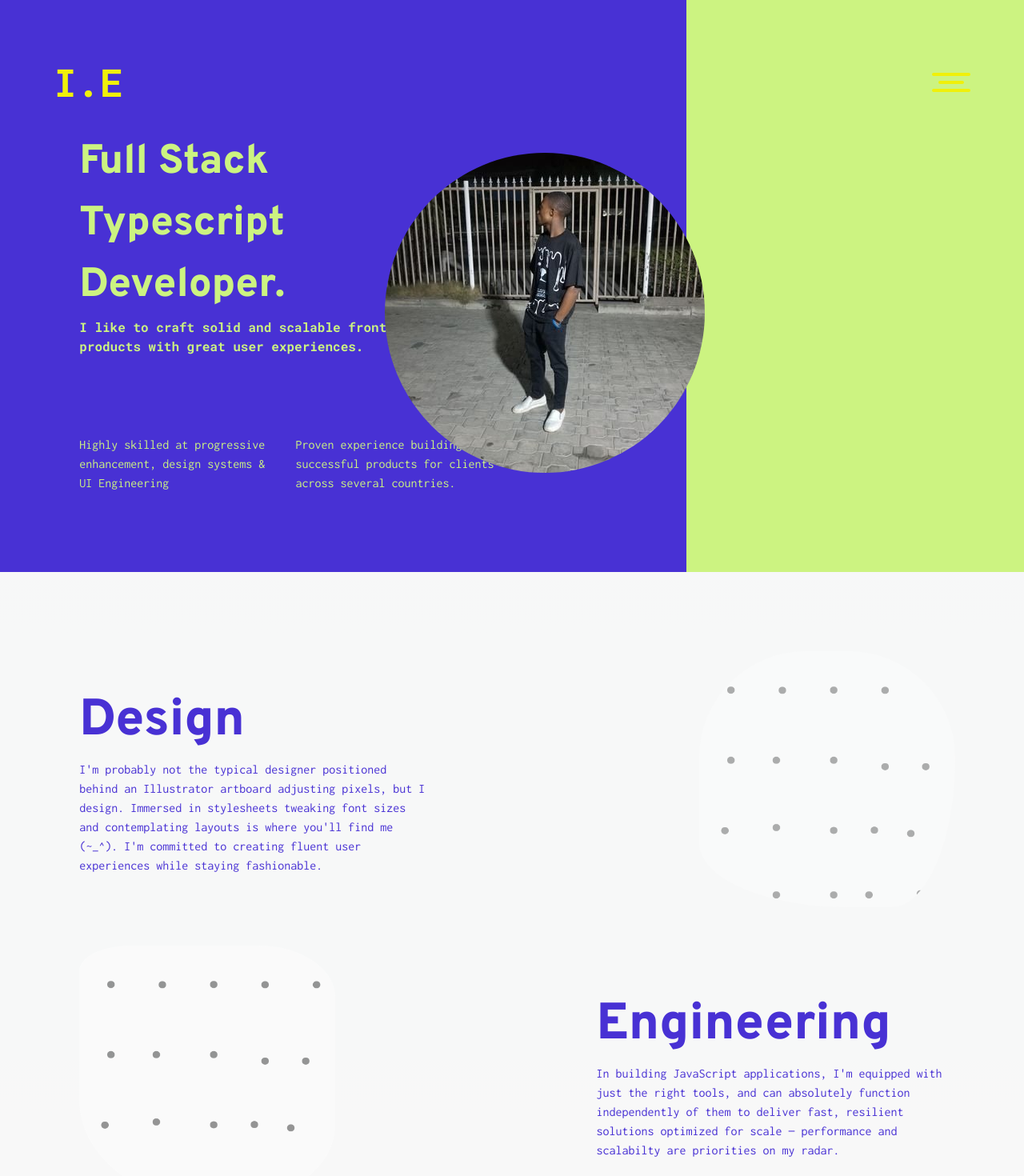
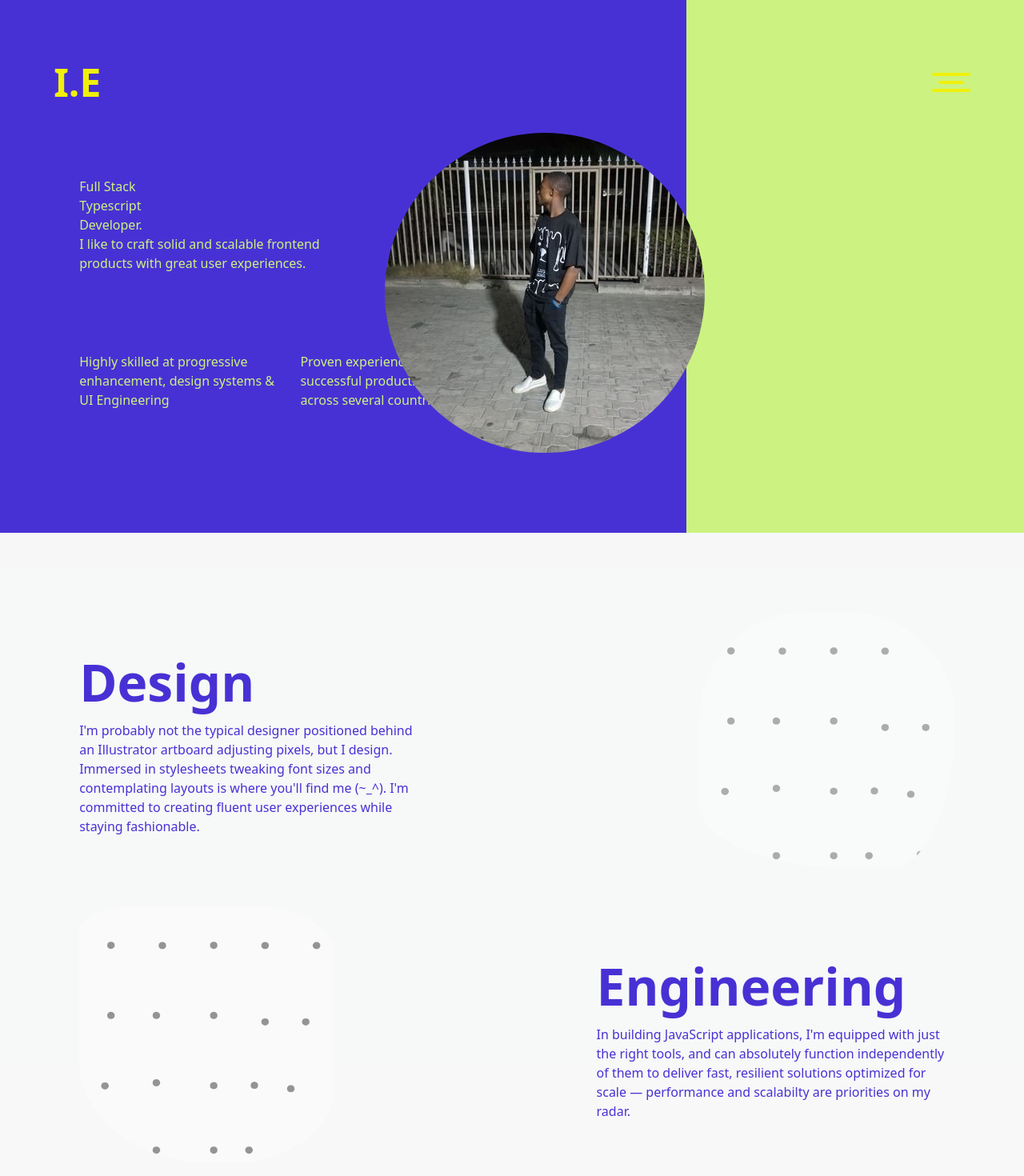
Before and after one commit to Ilesanmi-Erioluwa-Victor/portfolio, a Next.js app: page / in a window 1280 px wide. Shown: the top 1470 px of the page at 80% size. Built offline with nearby package versions, Linux system fonts and the light colour scheme.

Commit message:
modified again

```diff
--- a/src/app/layout.tsx
+++ b/src/app/layout.tsx
@@ -1,7 +1,7 @@
 import './globals.css';
 import type { Metadata } from 'next';
 import { Bar, Footer } from '../components';
-import { inconsolata } from '../fonts/fonts';
+// import { inconsolata } from '../fonts/fonts';
 
 export const metadata: Metadata = {
   title: 'My Portfolio Website',
@@ -16,7 +16,7 @@ export default function RootLayout({
 }) {
   return (
     <html lang='en'>
-      <body className={`${inconsolata.className} relative`}>
+      <body className={` relative`}>
         <Bar />
         {children}
         <Footer />
--- a/src/components/Bar.tsx
+++ b/src/components/Bar.tsx
@@ -2,7 +2,14 @@
 
 import Link from 'next/link';
 import { useState } from 'react';
-import { roboto_mono } from '../fonts/fonts';
+// import { roboto_mono } from '../fonts/fonts';
+import {
+  Inter,
+  Roboto_Mono,
+  Roboto,
+  Inconsolata,
+  Overpass,
+} from 'next/font/google';
 
 import { motion, useTransform, useScroll, circOut } from 'framer-motion';
 
@@ -28,7 +35,7 @@ const Bar = () => {
     <nav className='flex items-center justify-between fixed z-[100] w-[100%] p-[calc(4vw_+_1rem)] mx-auto'>
       <Link href='/'>
         <motion.span
-          className={`${roboto_mono.className} text-[3rem] font-bold`}
+          className={` text-[3rem] font-bold`}
           animate={{ opacity: 1 }}
           transition={{ duration: 1 }}
           style={{ color: linkColor, opacity: 1 }}
--- a/src/components/Experience.tsx
+++ b/src/components/Experience.tsx
@@ -2,7 +2,7 @@
 import { useRef } from 'react';
 
 import Image from 'next/image';
-import { overpass } from '../fonts/fonts';
+// import { overpass } from '../fonts/fonts';
 import svg from '../assets/images/svg3.png';
 import { motion, useInView } from 'framer-motion';
 
@@ -14,7 +14,7 @@ const Experience = () => {
       <article className='flex justify-between lg:items-center gap-5 lg:flex-row flex-col py-[calc(4vh_+_0.5rem)] px-[calc(4vw_+_0.5rem)] md:py-[calc(4vh_+_2.5rem)] md:px-[calc(4vw_+_2rem)] lg:py-0 lg:px-0 w-[80%] mx-auto lg:w-full'>
         <div className='w-full lg:w-[30%] flex flex-col gap-3'>
           <h2
-            className={`${overpass.className} text-[3.5rem] lg:text-[4rem] font-semibold`}
+            className={` text-[3.5rem] lg:text-[4rem] font-semibold`}
           >
             Over the years,
           </h2>
--- a/src/components/Header.tsx
+++ b/src/components/Header.tsx
@@ -3,7 +3,7 @@
 import Image from 'next/image';
 import { useEffect, useRef } from 'react';
 import { motion,  useInView } from 'framer-motion';
-import { roboto_mono, overpass } from '../fonts/fonts';
+// import { roboto_mono, overpass } from '../fonts/fonts';
 import Me from '../assets/images/myself.jpg';
 
 const Header = () => {
@@ -43,14 +43,14 @@ const Header = () => {
       <section className='mt-[calc(4vw_+_1rem)] flex items-center justify-between gap-[2rem] relative'>
         <article className='w-full md:w-full lg:w-[50%]'>
           <h2
-            className={`${overpass.className} text-[3.2rem] text-white lg:text-[#ccf381]`}
+            className={`$text-[3.2rem] text-white lg:text-[#ccf381]`}
           >
             Full Stack <br /> Typescript <br />
             Developer<span className='text-white lg:text-[#ccf381]'>.</span>
           </h2>
 
           <p
-            className={`${roboto_mono.className} text-white lg:text-[#ccf381]`}
+            className={` text-white lg:text-[#ccf381]`}
           >
             I like to craft solid and scalable frontend <br /> products with
             great user experiences.
--- a/src/components/Roles.tsx
+++ b/src/components/Roles.tsx
@@ -2,7 +2,7 @@
 
 import { useRef } from 'react';
 import Image from 'next/image';
-import { overpass } from '../fonts/fonts';
+// import { overpass } from '../fonts/fonts';
 import overlap from '../assets/images/overlap.png';
 import { motion, useInView } from 'framer-motion';
 
@@ -15,7 +15,7 @@ const Roles = () => {
       <article className='flex justify-between items-center gap-5 relative z-10'>
         <div className='w-full lg:w-[41%]'>
           <h2
-            className={`${overpass.className} text-[3.5rem] lg:text-[4rem] font-semibold`}
+            className={` text-[3.5rem] lg:text-[4rem] font-semibold`}
           >
             Design
           </h2>
@@ -52,7 +52,7 @@ const Roles = () => {
       <article className='flex justify-between items-center gap-5 flex-row-reverse'>
         <div className='w-full lg:w-[41%] '>
           <h2
-            className={`${overpass.className} text-[3.5rem] lg:text-[4rem] font-semibold`}
+            className={` text-[3.5rem] lg:text-[4rem] font-semibold`}
           >
             Engineering
           </h2>
@@ -86,7 +86,7 @@ const Roles = () => {
       <article className='flex justify-between items-center gap-5'>
         <div className='w-full lg:w-[41%]'>
           <h2
-            className={`${overpass.className} text-[3.5rem] lg:text-[4rem] font-semibold`}
+            className={` text-[3.5rem] lg:text-[4rem] font-semibold`}
           >
             Database Modelling
           </h2>
@@ -121,7 +121,7 @@ const Roles = () => {
       <article className='flex justify-between items-center gap-5 flex-row-reverse'>
         <div className='w-full lg:w-[41%]'>
           <h2
-            className={`${overpass.className} text-[3.5rem] lg:text-[4rem] font-semibold`}
+            className={` text-[3.5rem] lg:text-[4rem] font-semibold`}
           >
             Database Engineering
           </h2>
--- a/src/fonts/fonts.ts
+++ b/src/fonts/fonts.ts
@@ -1,39 +1,39 @@
-import {
-  Inter,
-  Roboto_Mono,
-  Roboto,
-  Inconsolata,
-  Overpass,
-} from 'next/font/google';
+// import {
+//   Inter,
+//   Roboto_Mono,
+//   Roboto,
+//   Inconsolata,
+//   Overpass,
+// } from 'next/font/google';
 
-export const inter = Inter({
-  subsets: ['latin'],
-  display: 'swap',
-});
+// export const inter = Inter({
+//   subsets: ['latin'],
+//   display: 'swap',
+// });
 
-export const overpass = Overpass({
-  subsets: ['cyrillic'],
-  weight: ['800'],
-  display: 'swap',
-  fallback: ['system-ui', 'arial'],
-});
+// export const overpass = Overpass({
+//   subsets: ['cyrillic'],
+//   weight: ['800'],
+//   display: 'swap',
+//   fallback: ['system-ui', 'arial'],
+// });
 
-export const roboto = Roboto({
-  weight: ['400', '700'],
-  style: ['normal', 'italic'],
-  subsets: ['latin'],
-  display: 'swap',
-});
+// export const roboto = Roboto({
+//   weight: ['400', '700'],
+//   style: ['normal', 'italic'],
+//   subsets: ['latin'],
+//   display: 'swap',
+// });
 
-export const inconsolata = Inconsolata({
-  weight: ['400', '700'],
-  style: ['normal'],
-  subsets: ['latin'],
-  display: 'swap',
-});
+// export const inconsolata = Inconsolata({
+//   weight: ['400', '700'],
+//   style: ['normal'],
+//   subsets: ['latin'],
+//   display: 'swap',
+// });
 
-export const roboto_mono = Roboto_Mono({
-  weight: ['700'],
-  subsets: ['latin'],
-  display: 'swap',
-});
+// export const roboto_mono = Roboto_Mono({
+//   weight: ['700'],
+//   subsets: ['latin'],
+//   display: 'swap',
+// });
```
